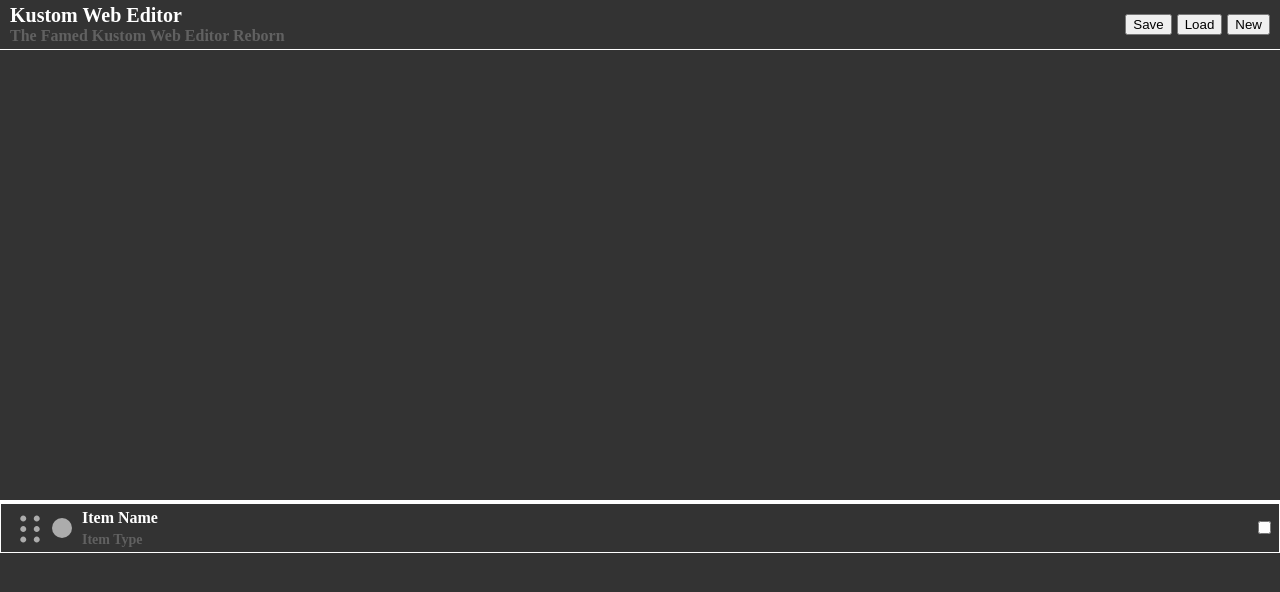
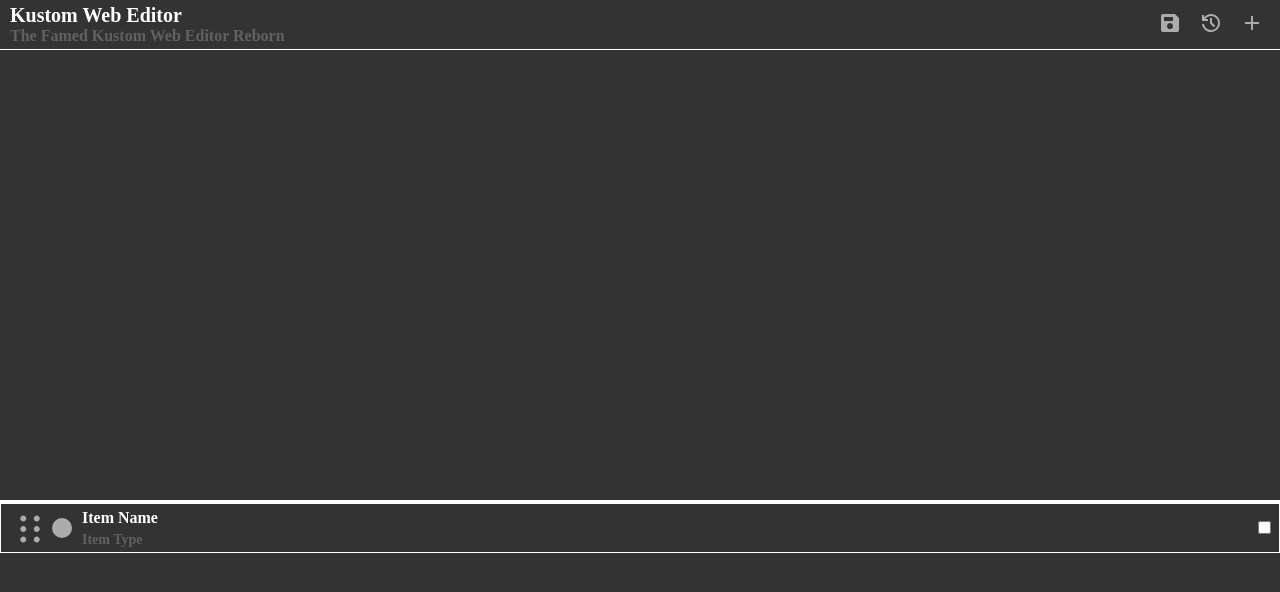
Before and after one commit to Anoms12/Kustom-Web-Editor, a plain HTML site: page src/html/index.html in a window 1280 px wide. Drawn offline with Linux system fonts and the light colour scheme; a web font is replaced by a local one.

Commit message:
init: Add Header Buttons

```diff
--- a/src/html/index.html
+++ b/src/html/index.html
@@ -25,9 +25,30 @@
         <h2 id="project-extension">The Famed Kustom Web Editor Reborn</h2>
       </div>
       <div id="project-functions-container">
-        <button id="project-save" class="project-function">Save</button>
-        <button id="project-history" class="project-function">Load</button>
-        <button id="project-new" class="project-function">New</button>
+        <button id="project-save" class="project-function button">
+          <img
+            id="drag-icon"
+            class="icon"
+            src="/src/assets/save-icon.svg"
+            alt="Drag indicator"
+          />
+        </button>
+        <button id="project-history" class="project-function button">
+          <img
+            id="drag-icon"
+            class="icon"
+            src="/src/assets/history-icon.svg"
+            alt="Drag indicator"
+          />
+        </button>
+        <button id="project-new" class="project-function button">
+          <img
+            id="drag-icon"
+            class="icon"
+            src="/src/assets/add-icon.svg"
+            alt="Drag indicator"
+          />
+        </button>
       </div>
     </div>
     <div class="container" id="center-container">
@@ -47,7 +68,7 @@
               <img
                 id="drag-icon"
                 class="icon"
-                src="/src/assets/drag-indicator.svg"
+                src="/src/assets/drag-indicator-icon.svg"
                 alt="Drag indicator"
               />
             </button>
```
Also changed, not shown: src/assets/drag-indicator-icon.svg (renamed from src/assets/drag-indicator.svg).
